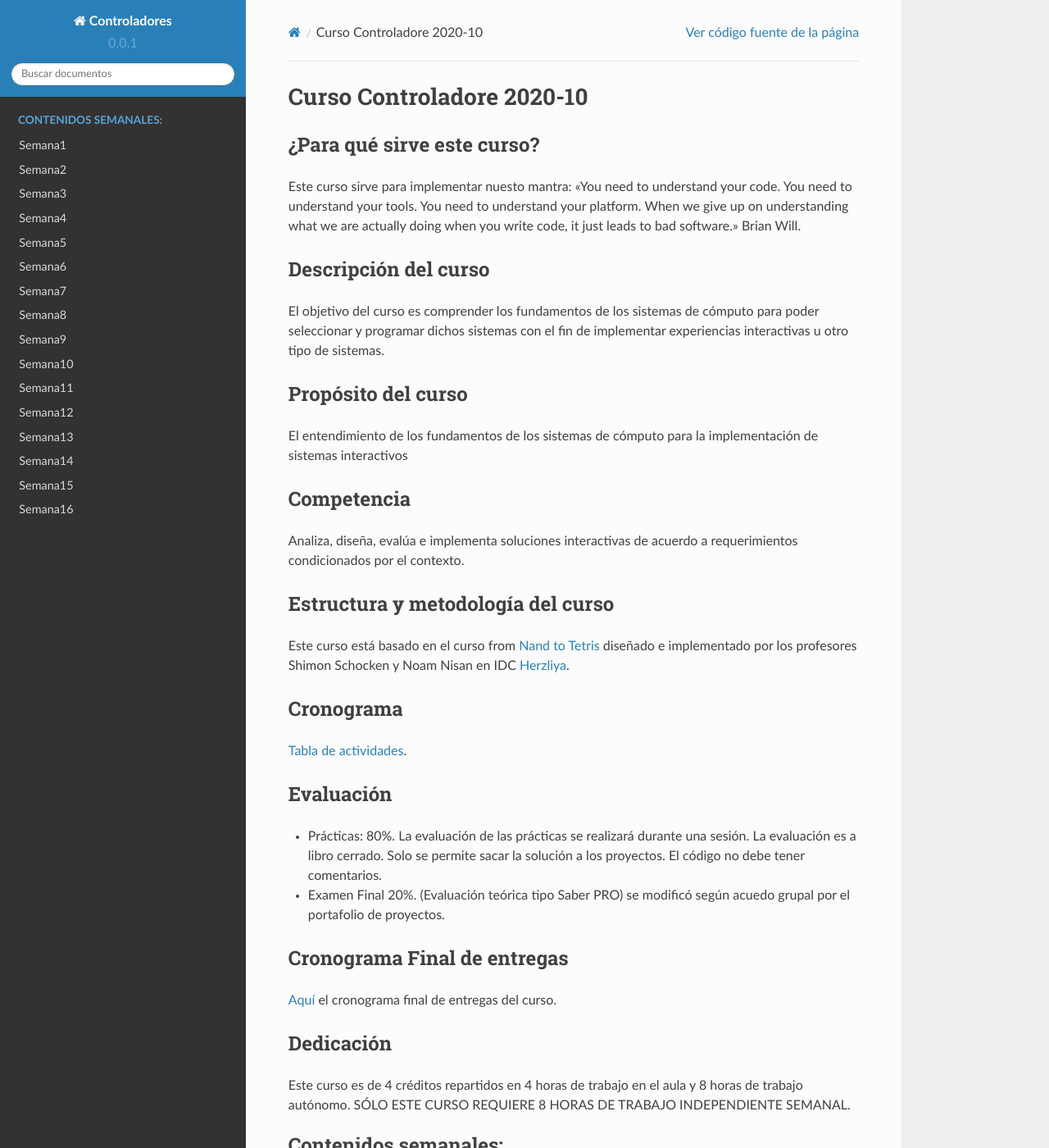
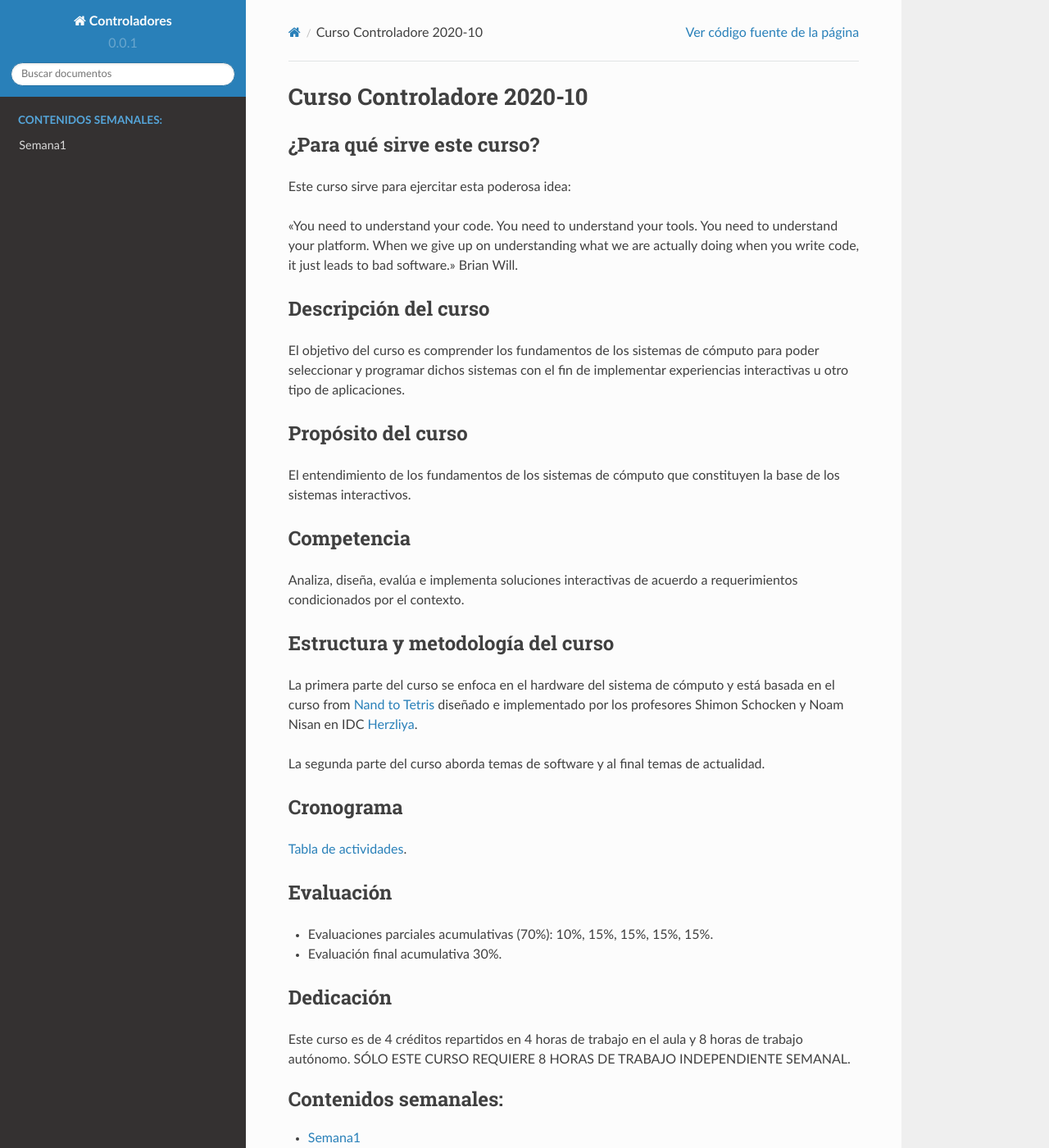
Before and after one commit to juanferfranco/controladores, a Sphinx documentation site: the page built from docs/index.rst, in a window 1280 px wide and 1400 px high. Shown: the whole window at 82% size. Built offline with Sphinx 7.4.7 and the Read the Docs theme 2.0.0, drawn with Linux system fonts in a browser that asks for light colours; some of the changed text lies outside the part shown.

Commit message:
add week 1

```diff
--- a/docs/conf.py
+++ b/docs/conf.py
@@ -20,7 +20,7 @@
 # -- Project information -----------------------------------------------------
 
 project = 'Controladores'
-copyright = '2018, Juan Franco'
+copyright = '2020-10, Juan Franco'
 author = 'Juan Franco'
 
 # The short X.Y version
@@ -101,7 +101,7 @@ html_static_path = ['_static']
 # -- Options for HTMLHelp output ---------------------------------------------
 
 # Output file base name for HTML help builder.
-htmlhelp_basename = 'sensoresDocsdoc'
+htmlhelp_basename = 'controladoresDocsdoc'
 
 
 # -- Options for LaTeX output ------------------------------------------------
@@ -128,7 +128,7 @@ latex_elements = {
 # (source start file, target name, title,
 #  author, documentclass [howto, manual, or own class]).
 latex_documents = [
-    (master_doc, 'sensoresDocs.tex', 'sensoresDocs Documentation',
+    (master_doc, 'controladoresDocs.tex', 'controladoresDocs Documentation',
      'Juan Franco', 'manual'),
 ]
 
@@ -138,7 +138,7 @@ latex_documents = [
 # One entry per manual page. List of tuples
 # (source start file, name, description, authors, manual section).
 man_pages = [
-    (master_doc, 'sensoresdocs', 'sensoresDocs Documentation',
+    (master_doc, 'controladoresdocs', 'controladoresDocs Documentation',
      [author], 1)
 ]
 
@@ -149,7 +149,7 @@ man_pages = [
 # (source start file, target name, title, author,
 #  dir menu entry, description, category)
 texinfo_documents = [
-    (master_doc, 'sensoresDocs', 'sensoresDocs Documentation',
-     author, 'sensoresDocs', 'One line description of project.',
+    (master_doc, 'controladoresDocs', 'controladoresDocs Documentation',
+     author, 'controladoresDocs', 'One line description of project.',
      'Miscellaneous'),
 ]
--- a/docs/index.rst
+++ b/docs/index.rst
@@ -3,7 +3,9 @@
 
 ¿Para qué sirve este curso?
 -----------------------------
-Este curso sirve para implementar nuesto mantra:
+
+Este curso sirve para ejercitar esta poderosa idea:
+
 "You need to understand your code.
 You need to understand your tools.
 You need to understand your platform.
@@ -12,41 +14,43 @@
 
 Descripción del curso
 ----------------------
+
 El objetivo del curso es comprender los fundamentos de los sistemas de cómputo para poder seleccionar y programar
-dichos sistemas con el fin de implementar experiencias interactivas u otro tipo de sistemas.
+dichos sistemas con el fin de implementar experiencias interactivas u otro tipo de aplicaciones.
 
 Propósito del curso
 ---------------------
-El entendimiento de los fundamentos de los sistemas de cómputo para la implementación de sistemas interactivos
+
+El entendimiento de los fundamentos de los sistemas de cómputo que constituyen la base de los sistemas interactivos.
 
 Competencia
------------
+------------
+
 Analiza, diseña, evalúa e implementa soluciones interactivas de  acuerdo a requerimientos condicionados por el contexto.
 
 Estructura y metodología del curso
 -----------------------------------
-Este curso está basado en el curso from `Nand to Tetris <https://www.nand2tetris.org/>`__ diseñado e implementado por
-los profesores Shimon Schocken y Noam Nisan en IDC `Herzliya <https://www.idc.ac.il/en/pages/home.aspx>`__.
+
+La primera parte del curso se enfoca en el hardware del sistema de cómputo y está basada en el curso from
+`Nand to Tetris <https://www.nand2tetris.org/>`__ diseñado e implementado por los profesores Shimon Schocken y Noam Nisan
+en IDC `Herzliya <https://www.idc.ac.il/en/pages/home.aspx>`__.
+
+La segunda parte del curso aborda temas de software y al final temas de actualidad.
 
 Cronograma
-----------
-`Tabla de actividades <https://drive.google.com/open?id=1WZRYinpWt83RHLQwaKt4GzD3UHADIaM63kBvc2l7Hlg>`__.
+------------
+
+`Tabla de actividades <https://docs.google.com/spreadsheets/d/1BnCg0dOc__vjCx2T5gRMq5yoUm3PpcN6DtVL_IqJ_r0/edit?usp=sharing>`__.
 
 Evaluación
 -----------
-* Prácticas:  80%. La evaluación de las prácticas se realizará durante una sesión. La evaluación es a libro cerrado.
-  Solo se permite sacar la solución a los proyectos. El código no debe tener comentarios.
-* Examen Final 20%. (Evaluación teórica tipo Saber PRO) se modificó según acuedo grupal por el portafolio de proyectos.
 
-Cronograma Final de entregas
------------------------------
-
-`Aquí <https://drive.google.com/open?id=1rmTiF1RnGF2Lk7j6yeLp7vyihOXknEng-5U1JzzWp84>`__ el cronograma final de entregas
-del curso.
-
+* Evaluaciones parciales acumulativas (70%): 10%, 15%, 15%, 15%, 15%.
+* Evaluación final acumulativa 30%.
 
 Dedicación
-----------
+-----------
+
 Este curso es de 4 créditos repartidos en 4 horas de trabajo en el aula y 8 horas de trabajo autónomo.
 SÓLO ESTE CURSO REQUIERE 8 HORAS DE TRABAJO INDEPENDIENTE SEMANAL.
 
@@ -55,18 +59,3 @@
    :caption: Contenidos semanales:
 
    Semana1 <_semana1/semana1>
-   Semana2 <_semana2/semana2>
-   Semana3 <_semana3/semana3>
-   Semana4 <_semana4/semana4>
-   Semana5 <_semana5/semana5>
-   Semana6 <_semana6/semana6>
-   Semana7 <_semana7/semana7>
-   Semana8 <_semana8/semana8>
-   Semana9 <_semana9/semana9>
-   Semana10 <_semana10/semana10>
-   Semana11 <_semana11/semana11>
-   Semana12 <_semana12/semana12>
-   Semana13 <_semana13/semana13>
-   Semana14 <_semana14/semana14>
-   Semana15 <_semana15/semana15>
-   Semana16 <_semana16/semana16>
```
